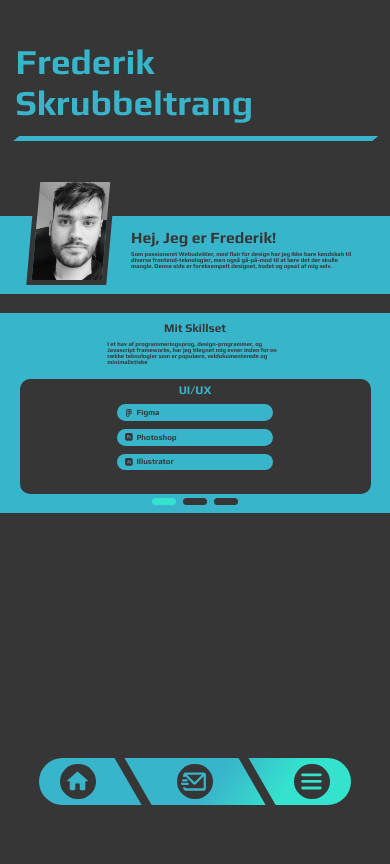
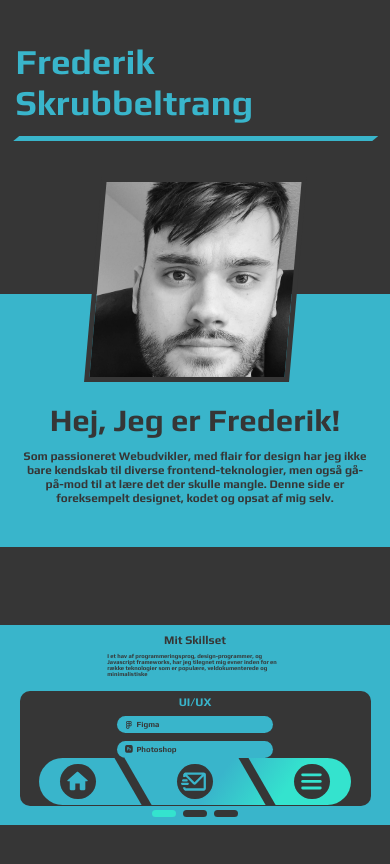
Before and after one commit to fredeskrubba/Portfolio, a React (Create React App) app: page / in a window 390 px wide. Shown: the top 864 px of the page. Built offline with nearby package versions, Linux system fonts and the light colour scheme.

Commit message:
add intro responsitivity

```diff
--- a/src/styles/homepage/intro.css
+++ b/src/styles/homepage/intro.css
@@ -4,7 +4,6 @@
     margin: 15vw 0 5vw 0;
     padding: 0 8vw;
     gap: 5vw;
-
     height: 20vw;
 }
 
@@ -34,3 +33,33 @@
 .intro-info p{
     font-size: 1.5vw;
 }
+
+@media screen and (max-width: 992px){
+    .intro{
+        flex-direction: column;
+        height: 65vw;
+        margin-top: 35vw;
+        align-items: center;
+        margin-bottom: 20vw;
+    }
+
+    .intro img{
+        height: 50vw;
+        bottom: 30vw;
+        object-position: 0 -10vw;
+    }
+
+    .intro-info{
+        position: absolute;
+        top: 100vw;
+        width: 90%;
+        text-align: center;
+    }
+
+    .intro-info h2{
+        font-size: 8vw;
+    }
+    .intro-info p{
+        font-size: 3vw;
+    }
+}
```
